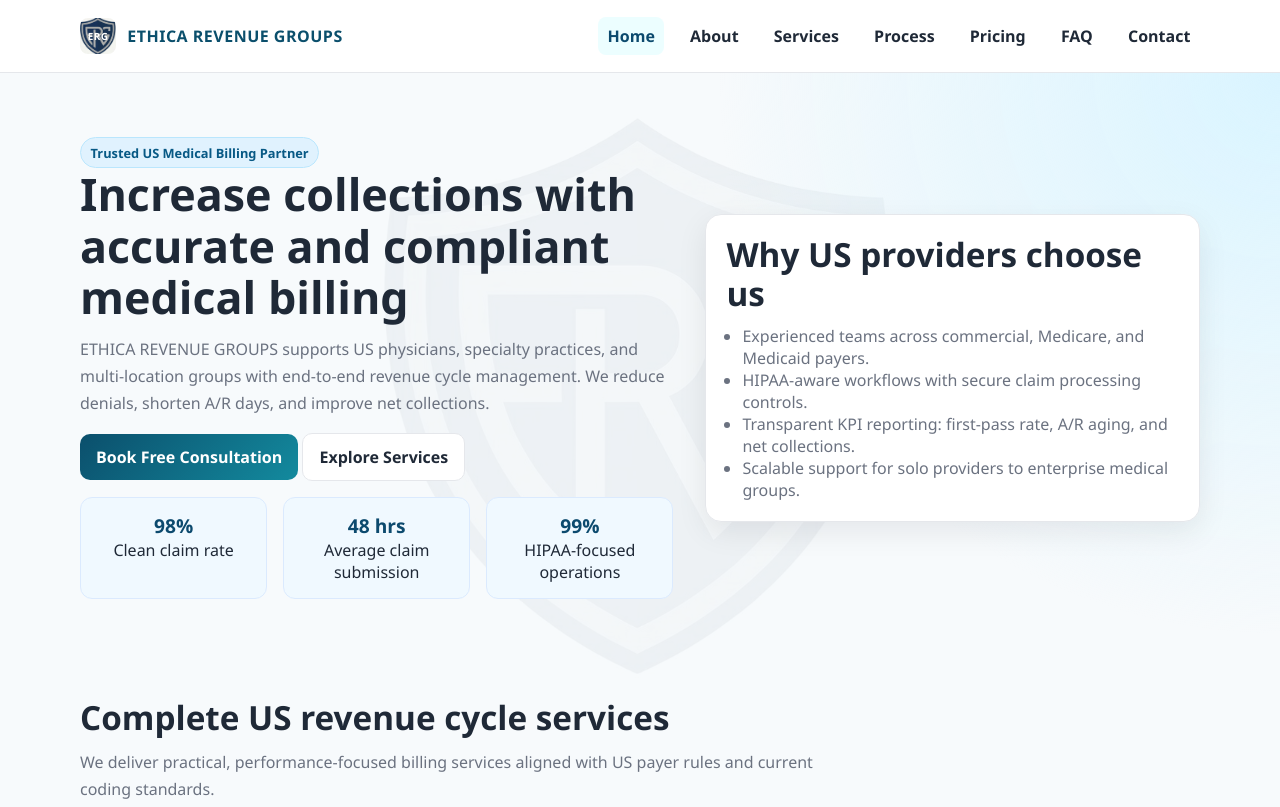
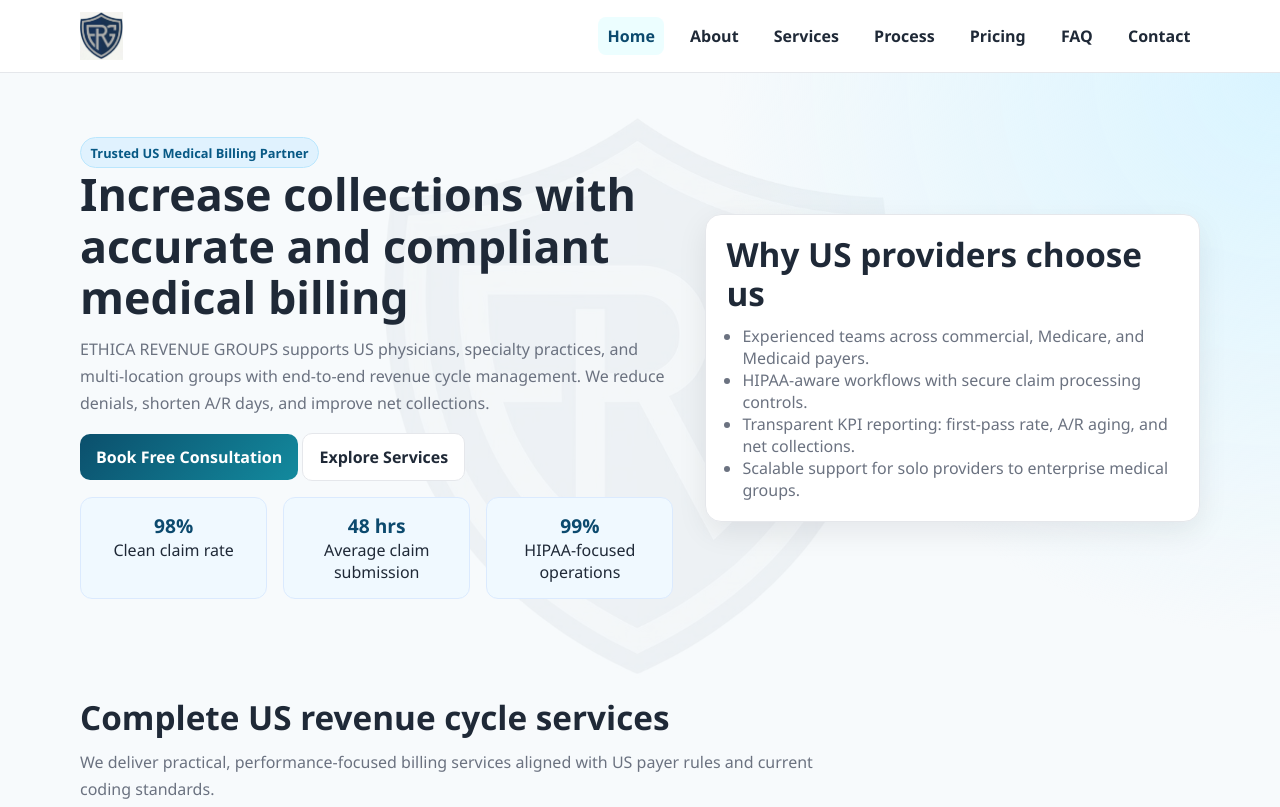
Before and after one commit to usama203rb-netizen/ethica-website, a website: page index.html in a window 1280 px wide. Shown: the top 807 px of the page. Drawn offline with Linux system fonts and the light colour scheme.

Commit message:
Add files via upload

```diff
--- a/index.html
+++ b/index.html
@@ -83,10 +83,7 @@
   <body>
     <header class="site-header">
       <div class="container header-wrap">
-        <a class="brand" href="index.html">
-          <span class="logo-mark">ERG</span>
-          <span>ETHICA REVENUE GROUPS</span>
-        </a>
+        <a class="brand" href="index.html"><img class="brand-logo" src="logo.png" alt="ETHICA REVENUE GROUPS" width="220" height="48" /></a>
         <button class="menu-btn" type="button">Menu</button>
         <nav class="nav">
           <ul>
--- a/styles.css
+++ b/styles.css
@@ -78,18 +78,12 @@
   letter-spacing: 0.5px;
 }
 
-.logo-mark {
-  width: 36px;
-  height: 36px;
-  border-radius: 8px;
-  display: grid;
-  place-items: center;
-  font-size: 0.62rem;
-  font-weight: 800;
-  letter-spacing: 0.35px;
-  color: #ffffff;
-  background: #0f766e url("logo.png") center/cover no-repeat;
-  flex-shrink: 0;
+.brand-logo {
+  display: block;
+  height: 48px;
+  width: auto;
+  max-width: min(240px, 58vw);
+  object-fit: contain;
 }
 
 .menu-btn {
```
Also changed, not shown: about.html (+1 -1 lines), contact.html (+1 -1 lines), faq.html (+1 -1 lines), pricing.html (+1 -1 lines), privacy.html (+1 -1 lines), process.html (+1 -1 lines), services.html (+1 -1 lines), terms.html (+1 -1 lines).
